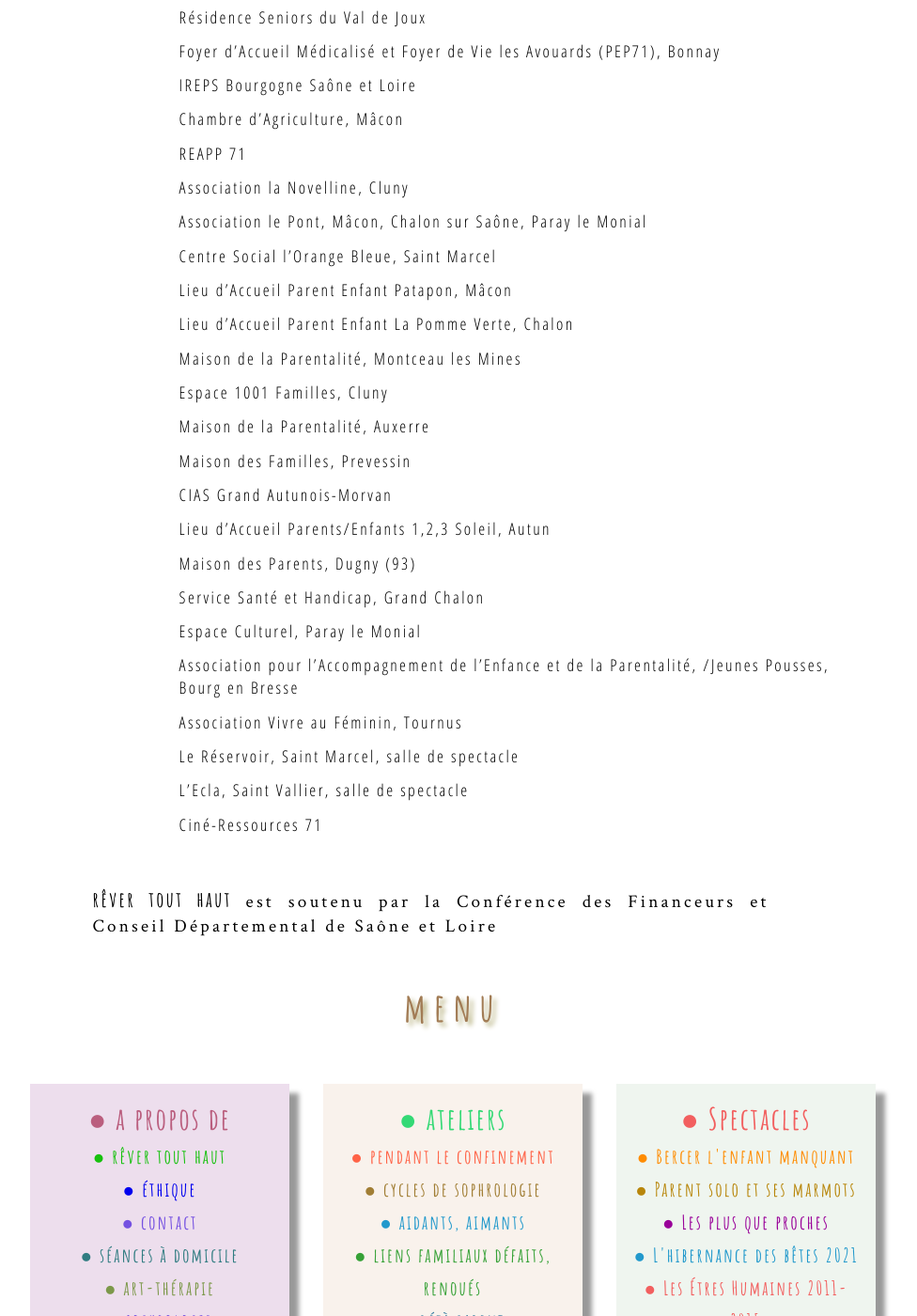
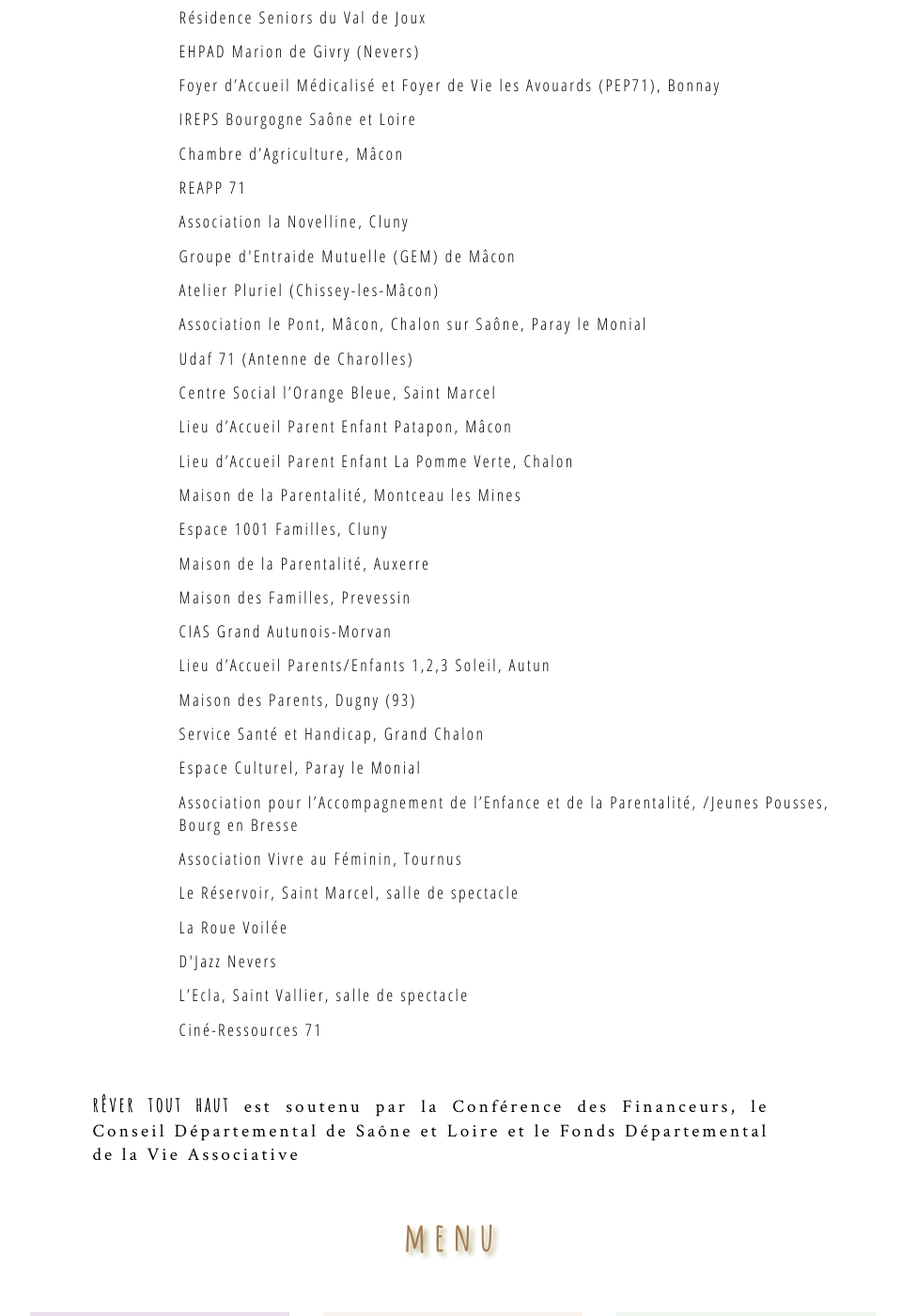
Before and after one commit to leshnik/revertouthaut, a Jekyll site: the page built from institutions-et-partenaires.md, in a window 1280 px wide and 1400 px high, scrolled down 737 px. Shown: the whole window at 94% size, without its empty margins (158-1134 px from the left). Built offline with Jekyll 4.4.1, drawn with Linux system fonts in a browser that asks for light colours.

Commit message:
add institutions2021-08

```diff
--- a/institutions-et-partenaires.md
+++ b/institutions-et-partenaires.md
@@ -20,6 +20,7 @@
 <li>Réseau des aidants 71</li>
 
 <li>Résidence Seniors du Val de Joux</li>
+<li>EHPAD Marion de Givry (Nevers)</li>
 
 <li>Foyer d’Accueil Médicalisé et Foyer de Vie les Avouards (PEP71), Bonnay</li>
 
@@ -30,8 +31,11 @@
 <li>REAPP 71</li>
 
 <li>Association la Novelline, Cluny</li>
+<li>Groupe d'Entraide Mutuelle (GEM) de Mâcon</li>
+<li>Atelier Pluriel (Chissey-les-Mâcon)</li>
 
 <li>Association le Pont, Mâcon, Chalon sur Saône, Paray le Monial</li>
+<li>Udaf 71 (Antenne de Charolles)</li>
 
 <li>Centre Social l’Orange Bleue, Saint Marcel</li>
 
@@ -62,9 +66,11 @@
 <li>Association Vivre au Féminin, Tournus</li>
 
 <li>Le Réservoir, Saint Marcel, salle de spectacle</li>
+<li>La Roue Voilée</li>
+<li>D'Jazz Nevers</li>
 
 <li>L’Ecla, Saint Vallier, salle de spectacle</li>
 
 <li>Ciné-Ressources 71</li>
 </ul>
-<p class="intro-text"><span class="rever-typog">rêver tout haut</span> est soutenu par la Conférence des Financeurs et Conseil Départemental de Saône et Loire</p>
+<p class="intro-text"><span class="rever-typog">rêver tout haut</span> est soutenu par la Conférence des Financeurs, le Conseil Départemental de Saône et Loire et le Fonds Départemental de la Vie Associative</p>
```
